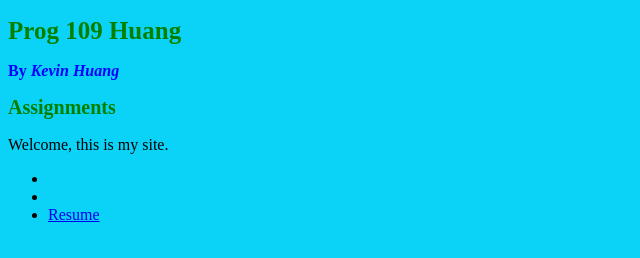
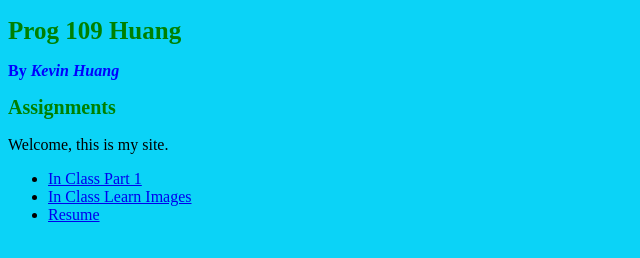
Before and after one commit to kevinh933/kevinh933.github.io, a plain HTML site: page index.html in a window 1280 px wide. Shown: the whole page, without its empty margins (0-640 px from the left). Drawn offline with Linux system fonts and the light colour scheme.

Commit message:
Index and Styles

```diff
--- a/index.html
+++ b/index.html
@@ -18,8 +18,8 @@
         <h2>Assignments</h2>
         <p>Welcome, this is my site.</p>
         <ul>
-        <li></li>
-        <li></li>
+        <li><a href="in class part 01.html">In Class Part 1</a></li>
+        <li><a href="in class learn images.html">In Class Learn Images</a></li>
         <li><a href="resume.html">Resume</a></li>
         </ul>
 </body>
```
